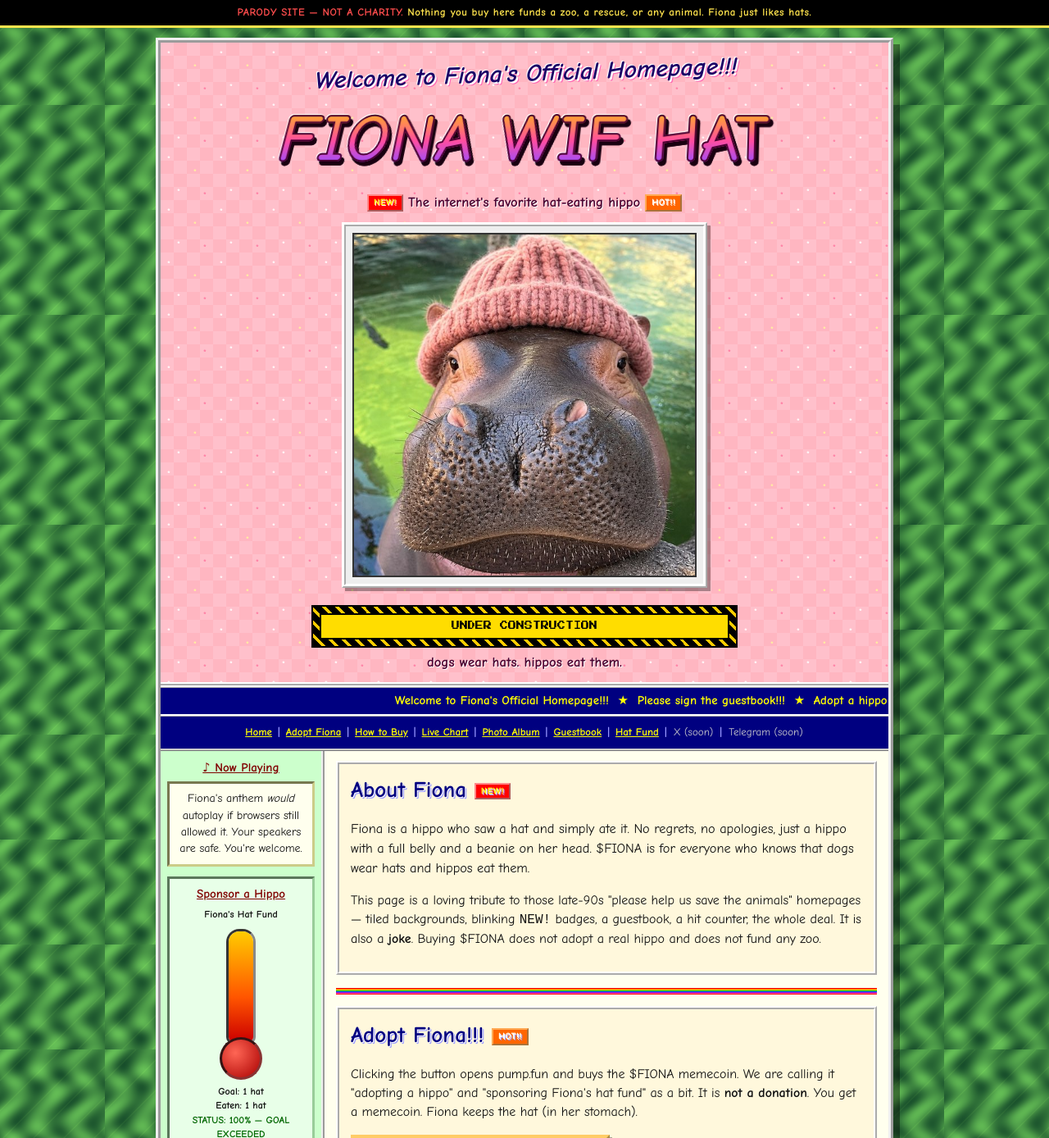
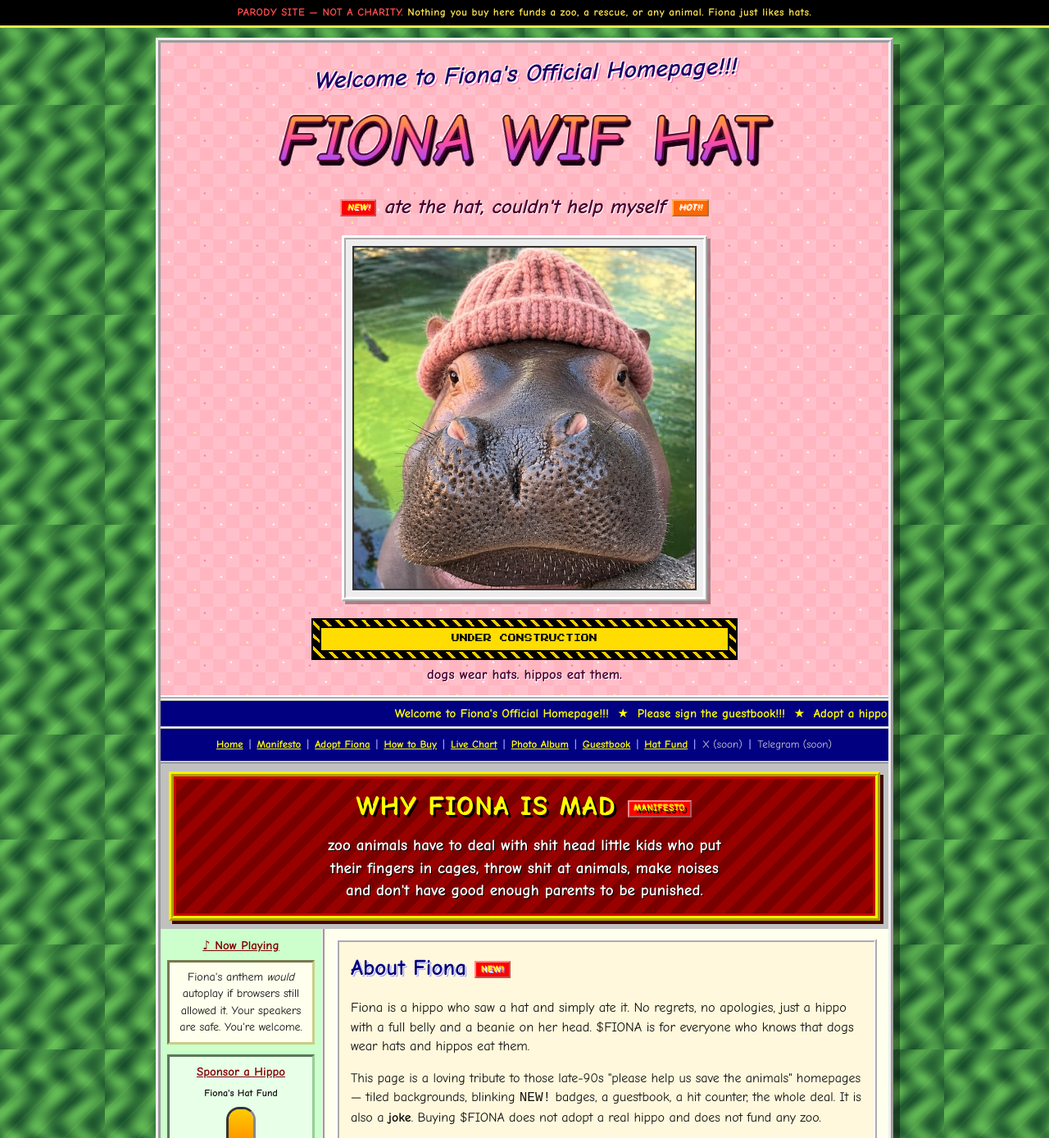
Before and after one commit to evmpapi/fiona-wif-hat, a plain HTML site: page index.html in a window 1280 px wide. Shown: the top 1388 px of the page at 82% size. Drawn offline with Linux system fonts and the light colour scheme.

Commit message:
Add Matt's tagline and Fiona manifesto
Hero and social-card copy now use "ate the hat, couldn't help myself."
Adds a WHY FIONA IS MAD manifesto with his rant, verbatim.

```diff
--- a/index.html
+++ b/index.html
@@ -14,7 +14,7 @@
   <meta property="og:type" content="website">
   <meta property="og:site_name" content="Fiona Wif Hat">
   <meta property="og:title" content="$FIONA — Fiona Wif Hat">
-  <meta property="og:description" content="Fiona is a hippo who saw a hat and simply ate it. Dogs wear hats. Hippos eat them. A memecoin — not a charity.">
+  <meta property="og:description" content="ate the hat, couldn't help myself. A memecoin — not a charity.">
   <meta property="og:url" content="https://evmpapi.github.io/fiona-wif-hat/">
   <meta property="og:image" content="https://evmpapi.github.io/fiona-wif-hat/assets/og.jpg">
   <meta property="og:image:width" content="1200">
@@ -23,7 +23,7 @@
 
   <meta name="twitter:card" content="summary_large_image">
   <meta name="twitter:title" content="$FIONA — Fiona Wif Hat">
-  <meta name="twitter:description" content="Fiona is a hippo who saw a hat and simply ate it. Dogs wear hats. Hippos eat them. A memecoin — not a charity.">
+  <meta name="twitter:description" content="ate the hat, couldn't help myself. A memecoin — not a charity.">
   <meta name="twitter:image" content="https://evmpapi.github.io/fiona-wif-hat/assets/og.jpg">
 
   <link rel="preconnect" href="https://fonts.googleapis.com">
@@ -44,9 +44,9 @@
     <header class="header" id="top">
       <p class="wordart-sub">Welcome to Fiona's Official Homepage!!!</p>
       <h1 class="wordart">Fiona Wif Hat</h1>
-      <p class="tagline">
+      <p class="tagline hero-tagline">
         <span class="new-badge blink">NEW!</span>
-        The internet's favorite hat-eating hippo
+        ate the hat, couldn't help myself
         <span class="hot-badge blink">HOT!!</span>
       </p>
       <div class="hero-pic-wrap">
@@ -76,6 +76,7 @@
 
     <nav class="nav" aria-label="Site sections">
       <a href="#home">Home</a><span class="sep">|</span>
+      <a href="#manifesto">Manifesto</a><span class="sep">|</span>
       <a href="#adopt">Adopt Fiona</a><span class="sep">|</span>
       <a href="#howto">How to Buy</a><span class="sep">|</span>
       <a href="#chart">Live Chart</a><span class="sep">|</span>
@@ -84,6 +85,14 @@
       <a href="#hatfund">Hat Fund</a><span class="sep">|</span>
       <span id="nav-socials"></span>
     </nav>
+
+    <section class="manifesto" id="manifesto">
+      <h2>
+        <span class="blink">WHY FIONA IS MAD</span>
+        <span class="new-badge blink">MANIFESTO</span>
+      </h2>
+      <p>zoo animals have to deal with shit head little kids who put their fingers in cages, throw shit at animals, make noises and don't have good enough parents to be punished.</p>
+    </section>
 
     <div class="shell">
       <aside class="sidebar">
--- a/styles.css
+++ b/styles.css
@@ -161,6 +161,11 @@ a:active { color: #ff0000; }
   font-weight: 700;
   color: #4a0030;
   text-shadow: 1px 1px 0 #fff;
+}
+.hero-tagline {
+  font-size: clamp(1.15rem, 3.6vw, 1.55rem);
+  font-style: italic;
+  margin: 6px 8px 8px;
 }
 
 .construction {
@@ -408,6 +413,41 @@ main {
 
 .bio {
   font-size: 1.02rem;
+}
+
+/* angry 90s manifesto */
+.manifesto {
+  background: #7a0000;
+  background-image: repeating-linear-gradient(
+    -45deg,
+    #7a0000 0 12px,
+    #990000 12px 24px
+  );
+  color: #fff;
+  border: 6px ridge #ffee00;
+  box-shadow: 4px 4px 0 #400, inset 0 0 0 3px #c00;
+  padding: 14px 16px 16px;
+  margin: 10px;
+  text-align: center;
+}
+.manifesto h2 {
+  font-family: var(--comic);
+  font-size: clamp(1.35rem, 4.5vw, 2rem);
+  color: #ffff00;
+  text-shadow: 3px 3px 0 #000, -1px -1px 0 #ff0;
+  margin: 0 0 10px;
+  letter-spacing: 0.06em;
+  text-transform: uppercase;
+  text-decoration: none;
+}
+.manifesto p {
+  margin: 0 auto;
+  max-width: 46ch;
+  font-size: clamp(1.05rem, 2.8vw, 1.2rem);
+  font-weight: 700;
+  color: #fff;
+  line-height: 1.45;
+  text-shadow: 1px 1px 0 #000;
 }
 
 /* buy CTA */
@@ -846,7 +886,7 @@ main {
   .nav { font-size: 13px; padding: 8px 6px 10px; }
   .construction { margin-top: 4px; }
   main { padding: 10px 8px 20px; }
-  section, #hatfund, #guestbook, #webring, #certificate, #adopt, #howto, #chart, #album, #home {
+  section, #hatfund, #guestbook, #webring, #certificate, #adopt, #howto, #chart, #album, #home, #manifesto {
     scroll-margin-top: 52px;
     scroll-margin-bottom: 108px;
   }
@@ -873,7 +913,7 @@ main {
   .parody-bar, .header, .marquee-wrap, .nav, .sidebar,
   .sticky-buy, .footer, .webring, .skip,
   .cert-controls, #home, #adopt, #howto, #chart, #album, #guestbook,
-  hr, .panel:not(.cert-panel) { display: none !important; }
+  hr, .manifesto, .panel:not(.cert-panel) { display: none !important; }
   .page, main, .shell, .cert-panel { display: block; background: #fff; border: 0; box-shadow: none; width: 100%; margin: 0; padding: 0; }
   .certificate { outline-offset: -10px; break-inside: avoid; }
 }
```
